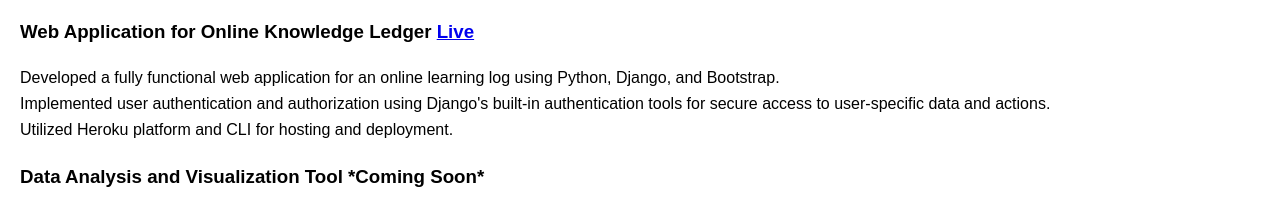
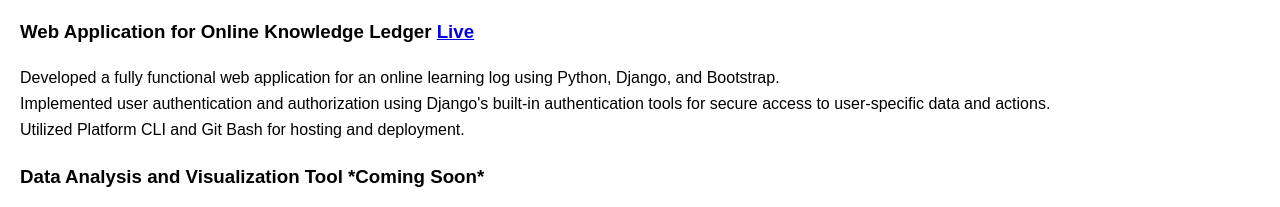
Before and after one commit to ksslota/res-site, a plain HTML site: page index.html in a window 1280 px wide. Shown: the part 1701-1908 px from the top of the page. Drawn offline with Linux system fonts and the light colour scheme.

Commit message:
Update index.html project description
Changed deployment to Platform sh

```diff
--- a/index.html
+++ b/index.html
@@ -157,7 +157,7 @@
         data and actions.
       </li>
       <li>
-        Utilized Heroku platform and CLI for hosting and deployment.
+        Utilized Platform CLI and Git Bash for hosting and deployment.
       </li>
     </ul>
 
```
